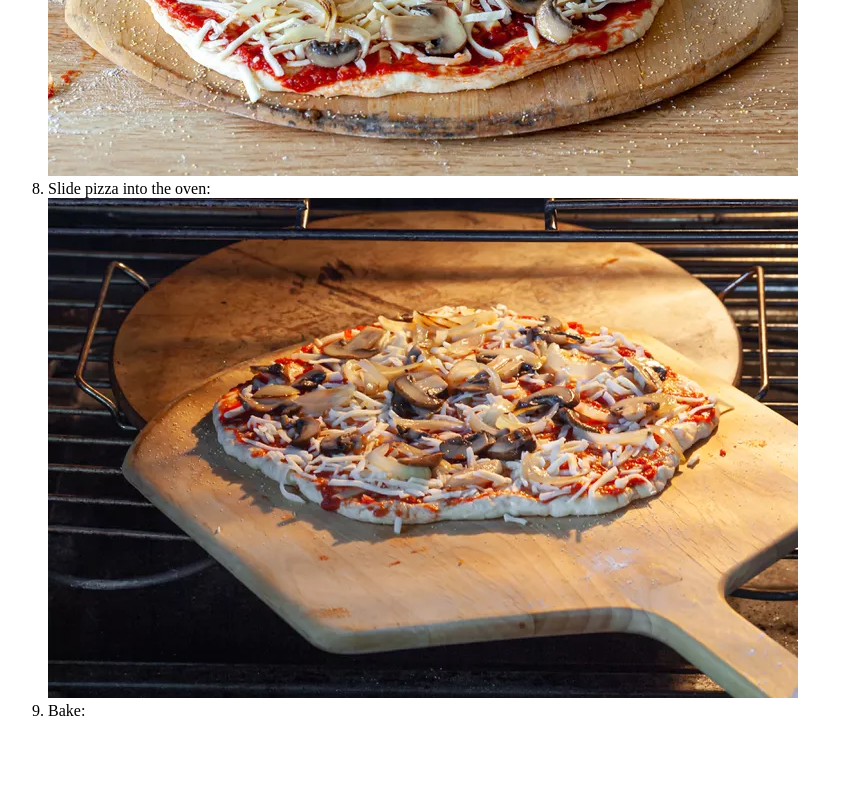
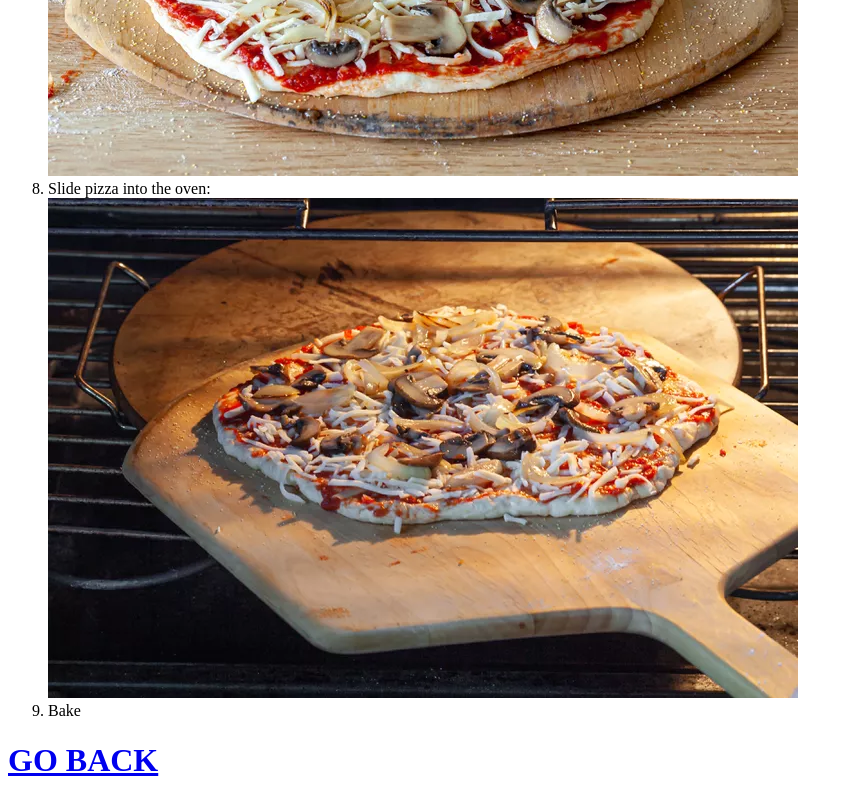
Before and after one commit to KU-5H/Odin-Recipies, a plain HTML site: page recipes/pizza.html in a window 1280 px wide. Shown: the part 3331-4131 px from the top of the page, without its empty margins (0-853 px from the left). Before the commit the page ends 4067 px from the top, so only its background shows below. Drawn offline with Linux system fonts and the light colour scheme.

Commit message:
recipes/

```diff
--- a/recipes/pizza.html
+++ b/recipes/pizza.html
@@ -72,9 +72,9 @@
         <img src="./images/Simply-Recipes-Homemade-Pizza-METHOD-09-d9e43b77b1844cca8defe6f9e56e181d.webp" alt="toppings">
         <li>Slide pizza into the oven:</li>
         <img src="./images/Simply-Recipes-Homemade-Pizza-METHOD-10-01f70ecc84ea4a63bb5a723e5a027a09.webp" alt="oven">
-        <li>Bake:</li>
+        <li>Bake</li>
     </ol>
 
-
+    <h1><strong><a href="../index.html">GO BACK</a></strong></h1>
 </body>
 </html>
```
Also changed, not shown: recipes/samosa.html (added).
